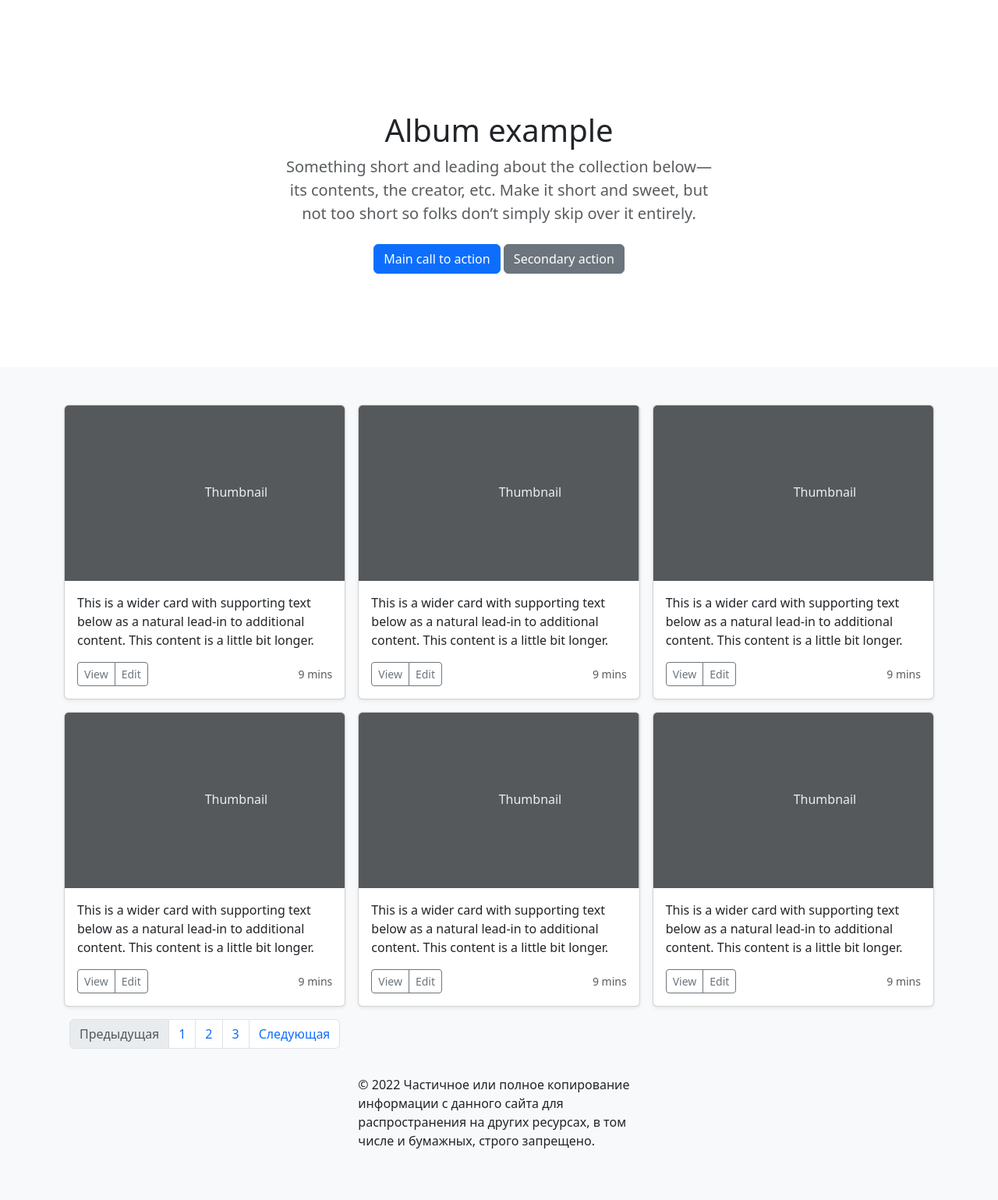
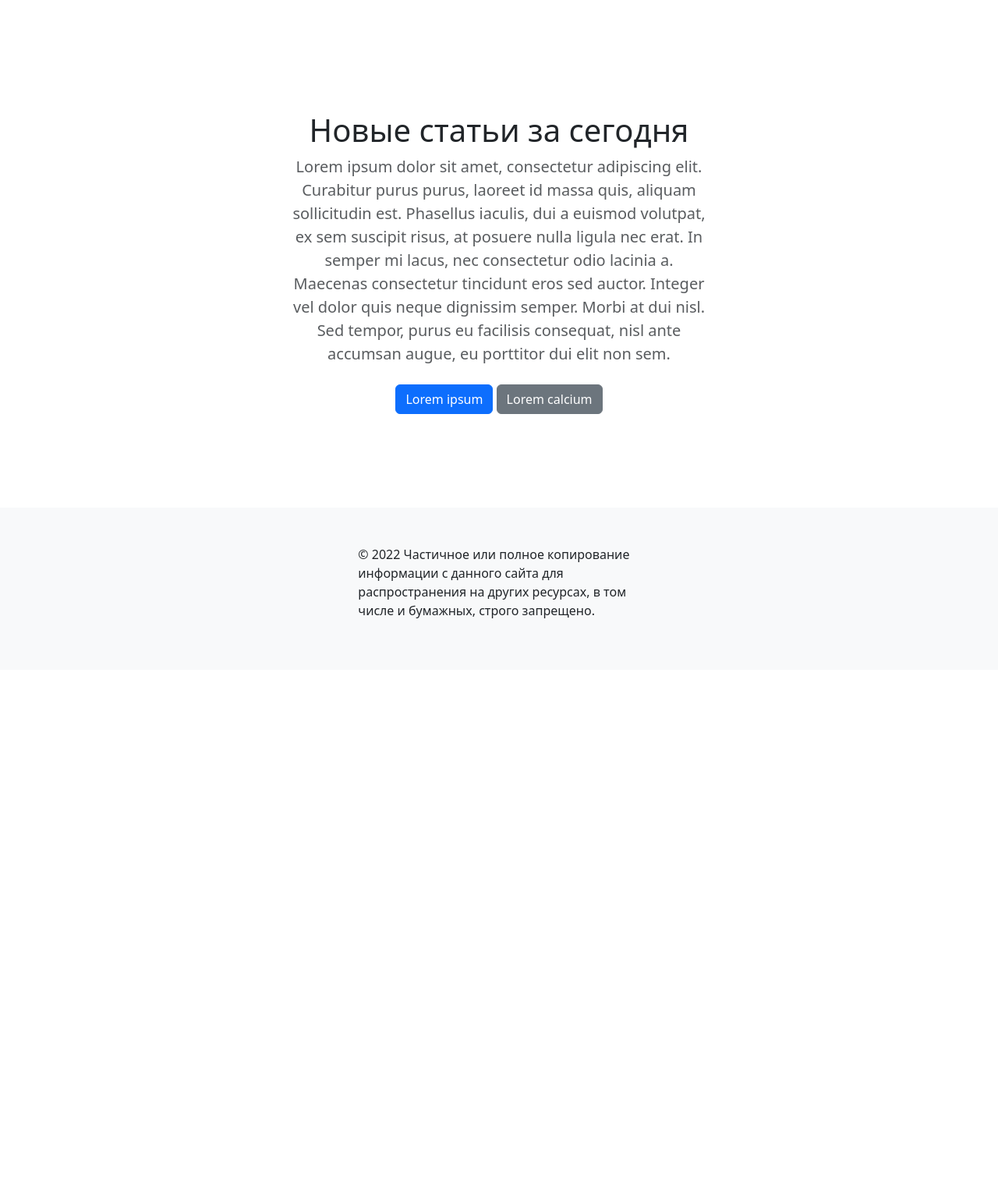
Before and after one commit to anshel-bk/GameAgregator, a Django app: page / in a window 1280 px wide. Shown: the part 942-2481 px from the top of the page at 78% size. After the commit the page ends 1735 px from the top, so only its background shows below. Run offline with Django 4.2, Linux system fonts and the light colour scheme; data that the repository does not hold is empty; some libraries are stand-ins or nearby versions.

Commit message:
Поменял директории медиа-папок, сделал вывод статей на главную

```diff
--- a/GameAgregator/settings.py
+++ b/GameAgregator/settings.py
@@ -123,7 +123,9 @@ USE_TZ = True
 # https://docs.djangoproject.com/en/4.0/howto/static-files/
 
 STATIC_URL = 'static/'
-
+MEDIA_ROOT = os.path.join(BASE_DIR, 'media')
+MEDIA_URL = '/media/'
+print(MEDIA_ROOT)
 # Default primary key field type
 # https://docs.djangoproject.com/en/4.0/ref/settings/#default-auto-field
 
--- a/GameAgregator/urls.py
+++ b/GameAgregator/urls.py
@@ -15,8 +15,13 @@ Including another URLconf
 """
 from django.contrib import admin
 from django.urls import path,include
+from django.conf.urls.static import static
+from GameAgregator import settings
 
 urlpatterns = [
     path('admin/', admin.site.urls),
     path('', include('game_info_part.urls'))
 ]
+
+if settings.DEBUG:
+    urlpatterns += static(settings.MEDIA_URL, document_root=settings.MEDIA_ROOT)
--- a/game_info_part/views.py
+++ b/game_info_part/views.py
@@ -1,6 +1,7 @@
 from django.shortcuts import render
 
 # Create your views here.
+from .models import Article
 from django.views.generic import TemplateView
 
 
@@ -8,5 +9,6 @@ class HomePage(TemplateView):
     template_name = "game_info_part/home.html"
 
     def get_context_data(self, **kwargs):
-        context = {"title": "Главная страница"}
+        articles = Article.objects.all()
+        context = {"title": "Главная страница","articles":articles}
         return context
--- a/templates/game_info_part/home.html
+++ b/templates/game_info_part/home.html
@@ -12,7 +12,7 @@
       <img src="{% static 'images/slides/font_2.png' %}" class="d-block w-100" alt="...">
     </div>
     <div class="carousel-item">
-      <img src="{% static 'images/slides/font_3.jpg' %}" class="d-block w-100" alt="...">
+      <img src="{% static 'images/slides/font_3.jpeg' %}" class="d-block w-100" alt="...">
     </div>
   </div>
   <button class="carousel-control-prev" type="button" data-bs-target="#carouselExampleFade"  data-bs-slide="prev">
@@ -32,130 +32,36 @@
   <section class="py-5 text-center container">
     <div class="row py-lg-5">
       <div class="col-lg-6 col-md-8 mx-auto">
-        <h1 class="fw-light">Album example</h1>
-        <p class="lead text-muted">Something short and leading about the collection below—its contents, the creator, etc. Make it short and sweet, but not too short so folks don’t simply skip over it entirely.</p>
+        <h1 class="fw-light">Новые статьи за сегодня</h1>
+        <p class="lead text-muted">Lorem ipsum dolor sit amet, consectetur adipiscing elit. Curabitur purus purus, laoreet id massa quis, aliquam sollicitudin est. Phasellus iaculis, dui a euismod volutpat, ex sem suscipit risus, at posuere nulla ligula nec erat. In semper mi lacus, nec consectetur odio lacinia a. Maecenas consectetur tincidunt eros sed auctor. Integer vel dolor quis neque dignissim semper. Morbi at dui nisl. Sed tempor, purus eu facilisis consequat, nisl ante accumsan augue, eu porttitor dui elit non sem.</p>
         <p>
-          <a href="#" class="btn btn-primary my-2">Main call to action</a>
-          <a href="#" class="btn btn-secondary my-2">Secondary action</a>
+          <a href="#" class="btn btn-primary my-2">Lorem ipsum</a>
+          <a href="#" class="btn btn-secondary my-2">Lorem calcium</a>
         </p>
       </div>
     </div>
   </section>
 
+
   <div class="album py-5 bg-light">
     <div class="container">
 
       <div class="row row-cols-1 row-cols-sm-2 row-cols-md-3 g-3">
+{% for article in articles %}
         <div class="col">
           <div class="card shadow-sm">
-            <svg class="bd-placeholder-img card-img-top" width="100%" height="225" xmlns="http://www.w3.org/2000/svg" role="img" aria-label="Placeholder: Thumbnail" preserveAspectRatio="xMidYMid slice" focusable="false"><title>Placeholder</title><rect width="100%" height="100%" fill="#55595c"/><text x="50%" y="50%" fill="#eceeef" dy=".3em">Thumbnail</text></svg>
-
+            <img src="/media/{{article.preview_picture}}" alt="Картинка-превью" class="bd-placeholder-img card-img-top" width="100%" height="225" xmlns="http://www.w3.org/2000/svg" role="img" aria-label="Placeholder: Превью-картинка" preserveAspectRatio="xMidYMid slice" focusable="false"><title>Placeholder</title><rect width="100%" height="100%" fill="#55595c"/><text x="50%" y="50%" fill="#eceeef" dy=".3em"><strong>{{ article.title }}</strong></text></img>
             <div class="card-body">
-              <p class="card-text">This is a wider card with supporting text below as a natural lead-in to additional content. This content is a little bit longer.</p>
+              <p class="card-text">{{ article.contains | truncatewords:50 }}</p>
               <div class="d-flex justify-content-between align-items-center">
                 <div class="btn-group">
-                  <button type="button" class="btn btn-sm btn-outline-secondary">View</button>
-                  <button type="button" class="btn btn-sm btn-outline-secondary">Edit</button>
+                  <button type="button" class="btn btn-sm btn-outline-secondary">Просмотр статьи</button>
+                  <button type="button" class="btn btn-sm btn-outline-secondary">Автор статьи: {{ article.author }}</button>
                 </div>
-                <small class="text-muted">9 mins</small>
+                <small class="text-muted">Рейтинг статьи: {{ article.rating }}</small>
               </div>
             </div>
           </div>
         </div>
-        <div class="col">
-          <div class="card shadow-sm">
-            <svg class="bd-placeholder-img card-img-top" width="100%" height="225" xmlns="http://www.w3.org/2000/svg" role="img" aria-label="Placeholder: Thumbnail" preserveAspectRatio="xMidYMid slice" focusable="false"><title>Placeholder</title><rect width="100%" height="100%" fill="#55595c"/><text x="50%" y="50%" fill="#eceeef" dy=".3em">Thumbnail</text></svg>
-
-            <div class="card-body">
-              <p class="card-text">This is a wider card with supporting text below as a natural lead-in to additional content. This content is a little bit longer.</p>
-              <div class="d-flex justify-content-between align-items-center">
-                <div class="btn-group">
-                  <button type="button" class="btn btn-sm btn-outline-secondary">View</button>
-                  <button type="button" class="btn btn-sm btn-outline-secondary">Edit</button>
-                </div>
-                <small class="text-muted">9 mins</small>
-              </div>
-            </div>
-          </div>
-        </div>
-        <div class="col">
-          <div class="card shadow-sm">
-            <svg class="bd-placeholder-img card-img-top" width="100%" height="225" xmlns="http://www.w3.org/2000/svg" role="img" aria-label="Placeholder: Thumbnail" preserveAspectRatio="xMidYMid slice" focusable="false"><title>Placeholder</title><rect width="100%" height="100%" fill="#55595c"/><text x="50%" y="50%" fill="#eceeef" dy=".3em">Thumbnail</text></svg>
-
-            <div class="card-body">
-              <p class="card-text">This is a wider card with supporting text below as a natural lead-in to additional content. This content is a little bit longer.</p>
-              <div class="d-flex justify-content-between align-items-center">
-                <div class="btn-group">
-                  <button type="button" class="btn btn-sm btn-outline-secondary">View</button>
-                  <button type="button" class="btn btn-sm btn-outline-secondary">Edit</button>
-                </div>
-                <small class="text-muted">9 mins</small>
-              </div>
-            </div>
-          </div>
-        </div>
-
-        <div class="col">
-          <div class="card shadow-sm">
-            <svg class="bd-placeholder-img card-img-top" width="100%" height="225" xmlns="http://www.w3.org/2000/svg" role="img" aria-label="Placeholder: Thumbnail" preserveAspectRatio="xMidYMid slice" focusable="false"><title>Placeholder</title><rect width="100%" height="100%" fill="#55595c"/><text x="50%" y="50%" fill="#eceeef" dy=".3em">Thumbnail</text></svg>
-
-            <div class="card-body">
-              <p class="card-text">This is a wider card with supporting text below as a natural lead-in to additional content. This content is a little bit longer.</p>
-              <div class="d-flex justify-content-between align-items-center">
-                <div class="btn-group">
-                  <button type="button" class="btn btn-sm btn-outline-secondary">View</button>
-                  <button type="button" class="btn btn-sm btn-outline-secondary">Edit</button>
-                </div>
-                <small class="text-muted">9 mins</small>
-              </div>
-            </div>
-          </div>
-        </div>
-        <div class="col">
-          <div class="card shadow-sm">
-            <svg class="bd-placeholder-img card-img-top" width="100%" height="225" xmlns="http://www.w3.org/2000/svg" role="img" aria-label="Placeholder: Thumbnail" preserveAspectRatio="xMidYMid slice" focusable="false"><title>Placeholder</title><rect width="100%" height="100%" fill="#55595c"/><text x="50%" y="50%" fill="#eceeef" dy=".3em">Thumbnail</text></svg>
-
-            <div class="card-body">
-              <p class="card-text">This is a wider card with supporting text below as a natural lead-in to additional content. This content is a little bit longer.</p>
-              <div class="d-flex justify-content-between align-items-center">
-                <div class="btn-group">
-                  <button type="button" class="btn btn-sm btn-outline-secondary">View</button>
-                  <button type="button" class="btn btn-sm btn-outline-secondary">Edit</button>
-                </div>
-                <small class="text-muted">9 mins</small>
-              </div>
-            </div>
-          </div>
-        </div>
-        <div class="col">
-          <div class="card shadow-sm">
-            <svg class="bd-placeholder-img card-img-top" width="100%" height="225" xmlns="http://www.w3.org/2000/svg" role="img" aria-label="Placeholder: Thumbnail" preserveAspectRatio="xMidYMid slice" focusable="false"><title>Placeholder</title><rect width="100%" height="100%" fill="#55595c"/><text x="50%" y="50%" fill="#eceeef" dy=".3em">Thumbnail</text></svg>
-
-            <div class="card-body">
-              <p class="card-text">This is a wider card with supporting text below as a natural lead-in to additional content. This content is a little bit longer.</p>
-              <div class="d-flex justify-content-between align-items-center">
-                <div class="btn-group">
-                  <button type="button" class="btn btn-sm btn-outline-secondary">View</button>
-                  <button type="button" class="btn btn-sm btn-outline-secondary">Edit</button>
-                </div>
-                <small class="text-muted">9 mins</small>
-              </div>
-            </div>
-          </div>
-        </div>
-
-          <nav aria-label="Пример навигации по страницам">
-  <ul class="pagination justify-content-center">
-    <li class="page-item disabled">
-      <a class="page-link">Предыдущая</a>
-    </li>
-    <li class="page-item"><a class="page-link" href="#">1</a></li>
-    <li class="page-item"><a class="page-link" href="#">2</a></li>
-    <li class="page-item"><a class="page-link" href="#">3</a></li>
-    <li class="page-item">
-      <a class="page-link" href="#">Следующая</a>
-    </li>
-  </ul>
-</nav>
-<main>
+{% endfor articles %}
 {% endblock content %}
```
